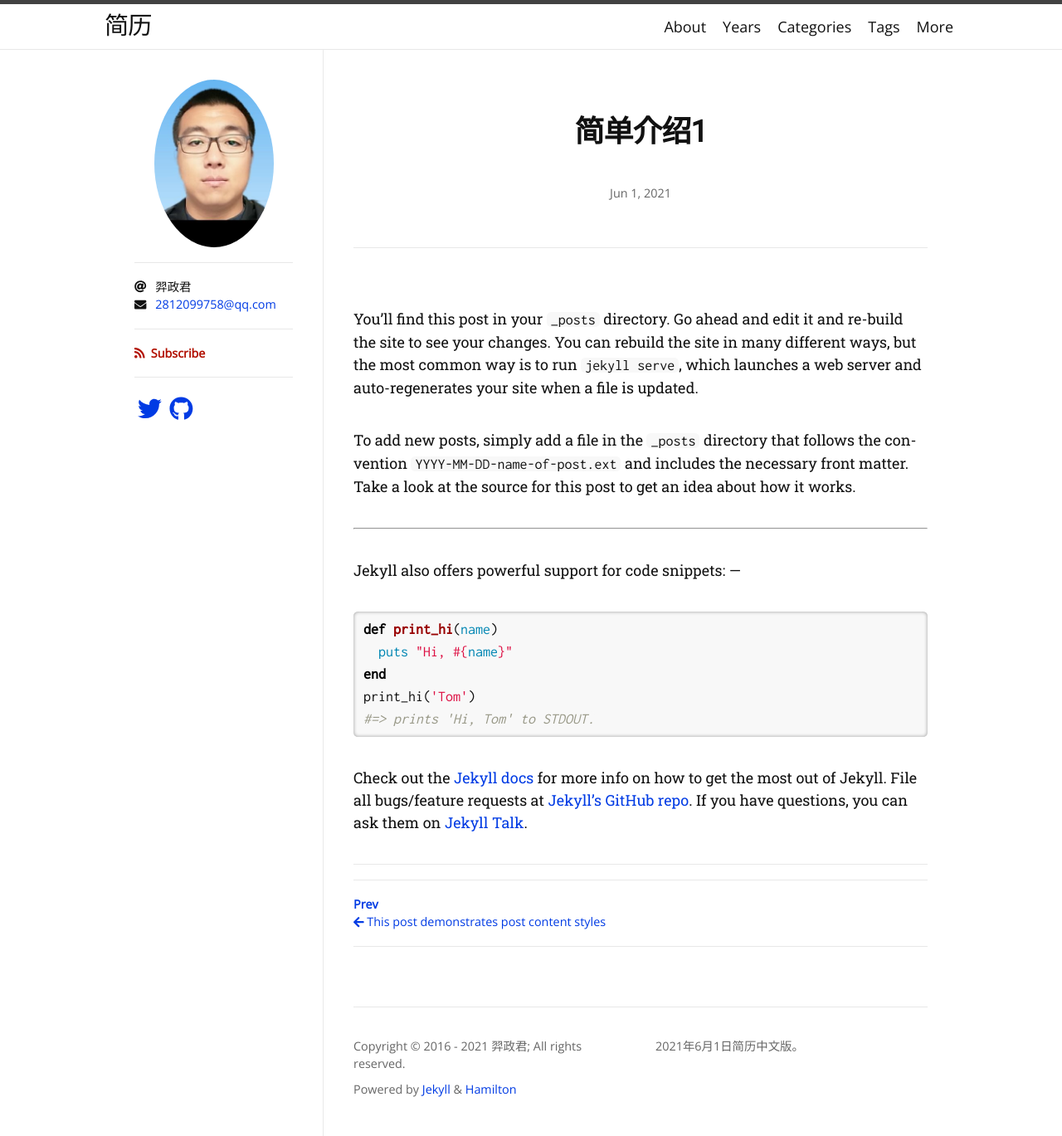
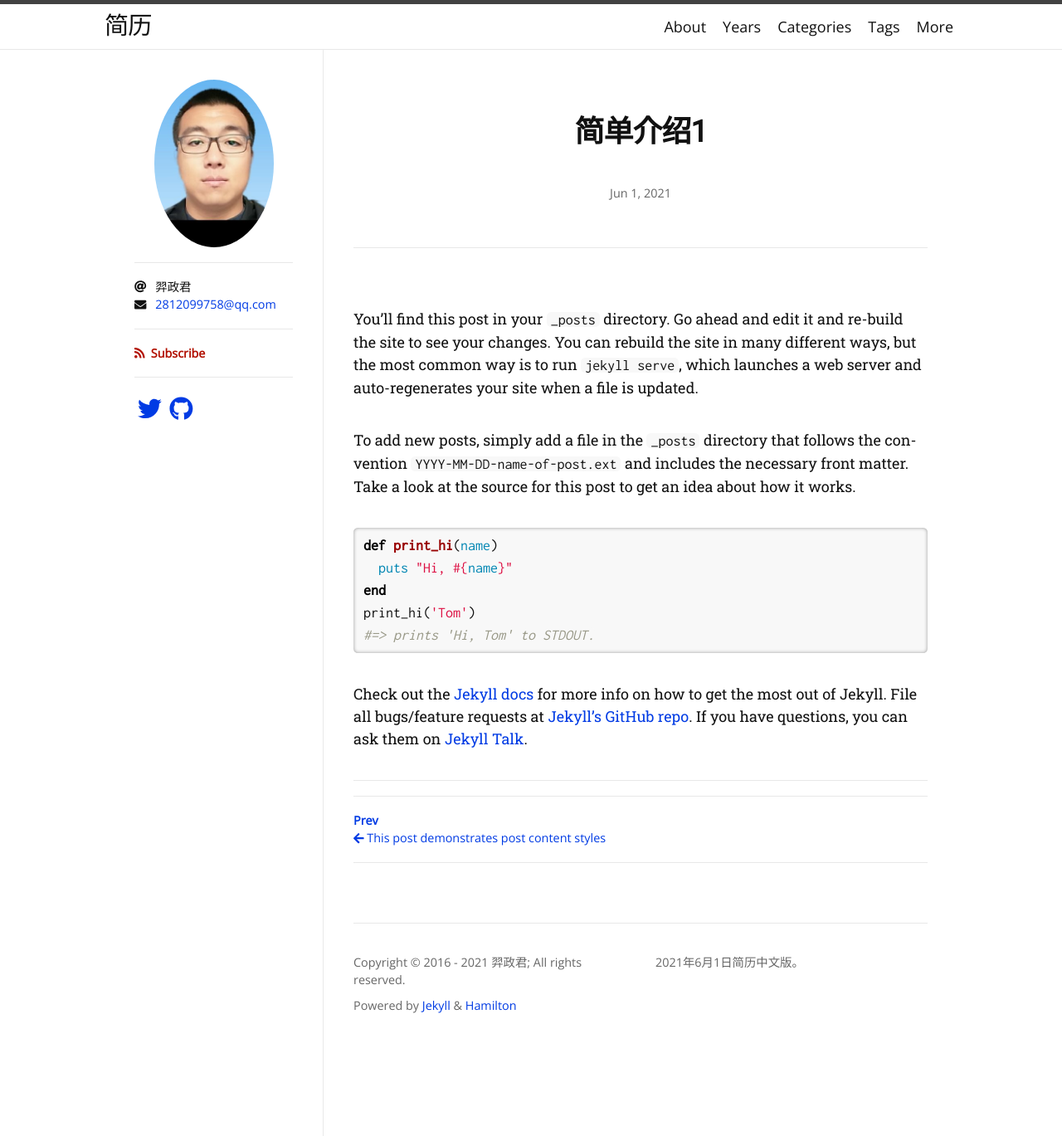
Before and after one commit to guohuanguohuan/helloyizhengjun.github.io, a Jekyll site: the page built from _posts/2021-06-01-简单介绍1.md, in a window 1280 px wide. Shown: the whole page at 83% size. Built offline with Jekyll 4.4.1, drawn with Linux system fonts in a browser that asks for light colours; nearby versions of some CDN libraries; some web fonts are replaced.

Commit message:
Update 2021-06-01-简单介绍1.md

```diff
--- a/_posts/2021-06-01-简单介绍1.md
+++ b/_posts/2021-06-01-简单介绍1.md
@@ -6,9 +6,9 @@ You’ll find this post in your `_posts` directory. Go ahead and edit it and re-
 To add new posts, simply add a file in the `_posts` directory that follows the convention `YYYY-MM-DD-name-of-post.ext` and includes the necessary front matter. Take a look at the source for this post to get an idea about how it works.
 
 
----
-Jekyll also offers powerful support for code snippets:
----
+
+<!--Jekyll also offers powerful support for code snippets:-->
+
 <!--这些是注释文本，不会显示-->
 
 {% highlight ruby %}
```
